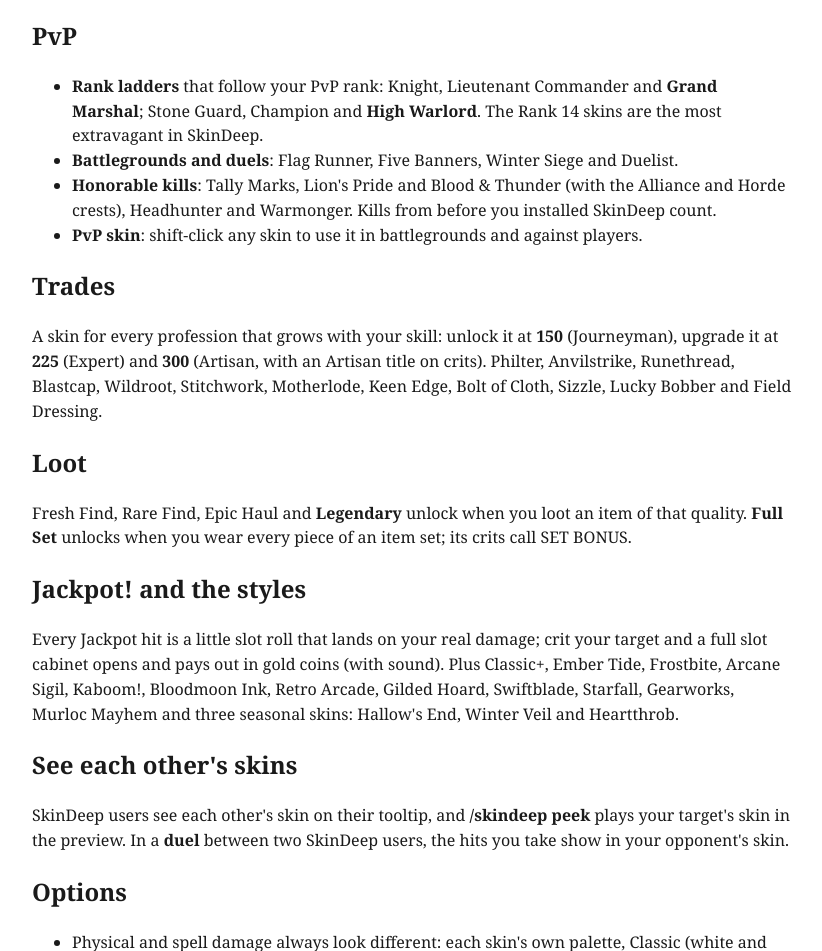
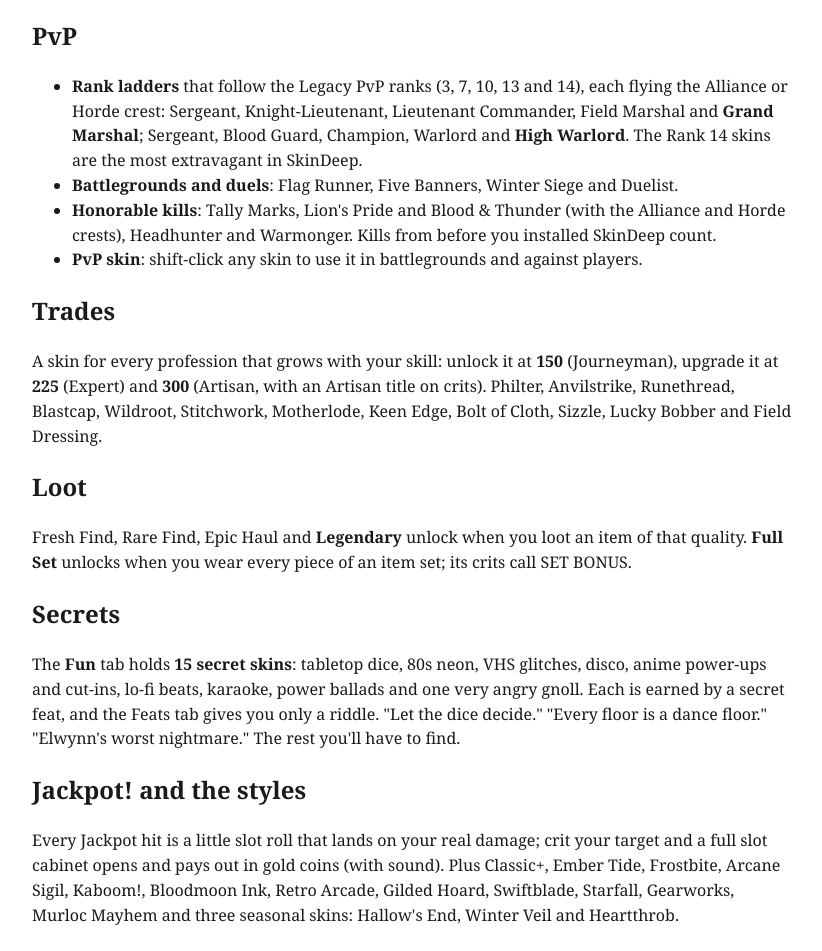
Before and after one commit to Starden/SkinDeep, a website: page docs/curseforge-description.html in a window 1280 px wide. Shown: the part 1130-2081 px from the top of the page, without its empty margins (228-1050 px from the left). Drawn offline with Linux system fonts and the light colour scheme.

Commit message:
CurseForge description for 1.3.0
Legacy PvP rank ladders with the faction crests, 110+ skins, and a
Secrets section that teases the Fun tab without giving away the feats.

Co-Authored-By: Claude Opus 5.5 <noreply@anthropic.com>

```diff
--- a/docs/curseforge-description.html
+++ b/docs/curseforge-description.html
@@ -15,7 +15,7 @@
 <h1>SkinDeep</h1>
 <p><strong>Damage skins for the floating combat numbers in WoW: Forever.</strong></p>
 <p>SkinDeep turns the numbers that pop over your enemies into animated, themed damage skins: custom fonts, motion, colors, crit bursts and particles. Every hit has a little style, and every crit lands with a punch.</p>
-<p>Type <strong>/skindeep</strong> to open the skin picker with a live preview. <strong>90+ skins</strong> across Styles, Classes, Factions, PvP, Trades and Loot.</p>
+<p>Type <strong>/skindeep</strong> to open the skin picker with a live preview. <strong>110+ skins</strong> across Styles, Classes, Factions, PvP, Trades, Loot and a tab of secrets.</p>
 
 <h2>Collect them, or have them all</h2>
 <p>The first time you log in, choose how to play:</p>
@@ -34,7 +34,7 @@
 
 <h2>PvP</h2>
 <ul>
-  <li><strong>Rank ladders</strong> that follow your PvP rank: Knight, Lieutenant Commander and <strong>Grand Marshal</strong>; Stone Guard, Champion and <strong>High Warlord</strong>. The Rank 14 skins are the most extravagant in SkinDeep.</li>
+  <li><strong>Rank ladders</strong> that follow the Legacy PvP ranks (3, 7, 10, 13 and 14), each flying the Alliance or Horde crest: Sergeant, Knight-Lieutenant, Lieutenant Commander, Field Marshal and <strong>Grand Marshal</strong>; Sergeant, Blood Guard, Champion, Warlord and <strong>High Warlord</strong>. The Rank 14 skins are the most extravagant in SkinDeep.</li>
   <li><strong>Battlegrounds and duels</strong>: Flag Runner, Five Banners, Winter Siege and Duelist.</li>
   <li><strong>Honorable kills</strong>: Tally Marks, Lion's Pride and Blood &amp; Thunder (with the Alliance and Horde crests), Headhunter and Warmonger. Kills from before you installed SkinDeep count.</li>
   <li><strong>PvP skin</strong>: shift-click any skin to use it in battlegrounds and against players.</li>
@@ -45,6 +45,9 @@
 
 <h2>Loot</h2>
 <p>Fresh Find, Rare Find, Epic Haul and <strong>Legendary</strong> unlock when you loot an item of that quality. <strong>Full Set</strong> unlocks when you wear every piece of an item set; its crits call SET BONUS.</p>
+
+<h2>Secrets</h2>
+<p>The <strong>Fun</strong> tab holds <strong>15 secret skins</strong>: tabletop dice, 80s neon, VHS glitches, disco, anime power-ups and cut-ins, lo-fi beats, karaoke, power ballads and one very angry gnoll. Each is earned by a secret feat, and the Feats tab gives you only a riddle. "Let the dice decide." "Every floor is a dance floor." "Elwynn's worst nightmare." The rest you'll have to find.</p>
 
 <h2>Jackpot! and the styles</h2>
 <p>Every Jackpot hit is a little slot roll that lands on your real damage; crit your target and a full slot cabinet opens and pays out in gold coins (with sound). Plus Classic+, Ember Tide, Frostbite, Arcane Sigil, Kaboom!, Bloodmoon Ink, Retro Arcade, Gilded Hoard, Swiftblade, Starfall, Gearworks, Murloc Mayhem and three seasonal skins: Hallow's End, Winter Veil and Heartthrob.</p>
```
